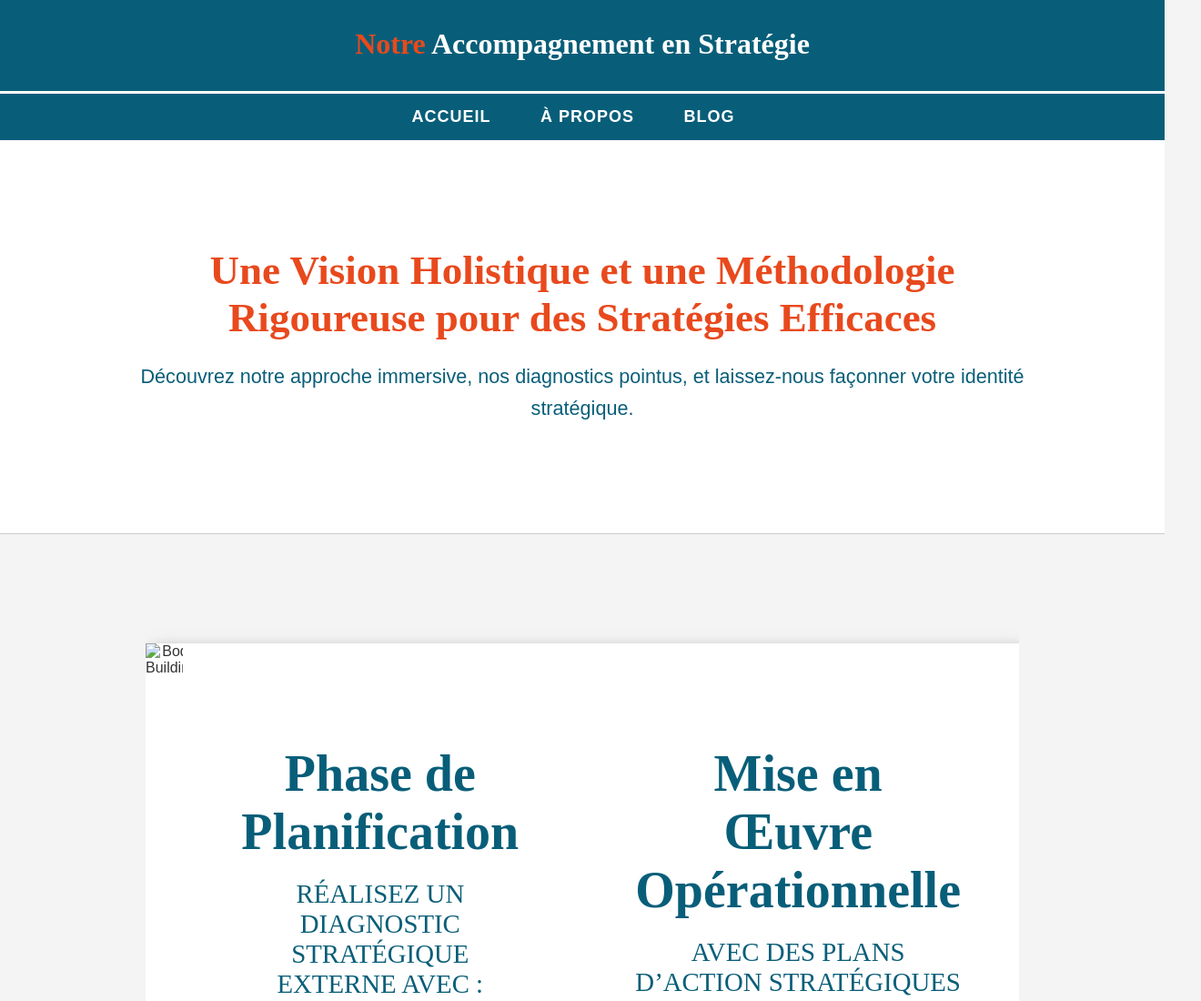
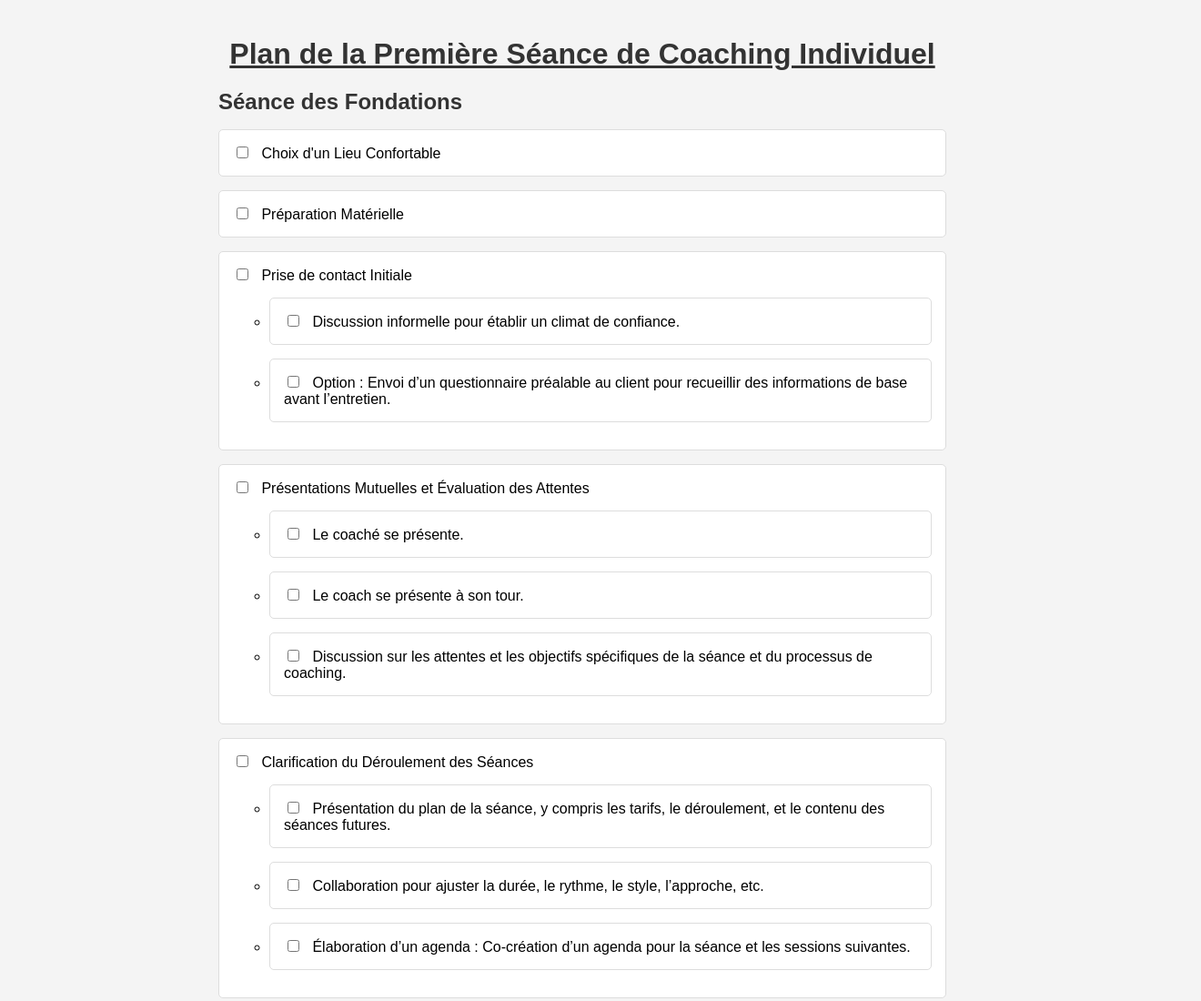
Before and after one commit to ghayfy/coaching-individuel, a plain HTML site: page index.html in a window 1280 px wide. Shown: the top 1100 px of the page at 91% size, 1320 px wide, since content can reach past the window. Drawn offline with Linux system fonts and the light colour scheme.

Commit message:
Update index.html

```diff
--- a/index.html
+++ b/index.html
@@ -1,371 +1,145 @@
 <!DOCTYPE html>
 <html lang="fr">
-
 <head>
 <meta charset="UTF-8">
 <meta name="viewport" content="width=device-width, initial-scale=1.0">
-    <title>Notre Accompagnement en Stratégie</title>
+<title>Plan de la Première Séance de Coaching Individuel</title>
 <style>
 body {
-            font-family: 'Arial', sans-serif;
+  font-family: Arial, sans-serif;
+  background-color: #f4f4f4;
+  padding: 20px;
   margin: 0;
-            padding: 0;
-            background-color: #f4f4f4;
-            color: #333;
-        }
-
-        h1, h2, h4 {
-            font-family: 'Playfair Display', serif;
 }
 
 .container {
-            width: 80%;
+  max-width: 800px;
   margin: auto;
-            overflow: hidden;
 }
 
-        header {
-            background: #085e79;
-            color: white;
-            padding-top: 30px;
-            min-height: 70px;
-            border-bottom: #fff 3px solid;
+h1 {
+  color: #333;
+  text-align: center;
+  font-size: 32px;
+  text-decoration: underline;
+  margin-bottom: 20px;
 }
 
-        header h1 {
-            margin: 0;
+h2 {
+  color: #333;
+  font-size: 24px;
+  margin-bottom: 10px;
 }
 
-        header .highlight,
-        header .current a {
-            color: #e8491d;
-            font-weight: bold;
-        }
-
-        header a:hover {
-            color: #cccccc;
-            font-weight: bold;
-        }
-
-
-        /* Nouveaux styles pour la navigation */
-nav {
-    background-color: #085e79;
-    padding: 15px;
-    text-align: center;
-}
-
-nav ul {
-    list-style: none;
-    margin: 0;
+.checklist {
+  list-style-type: none;
   padding: 0;
 }
 
-nav li {
-    display: inline-block;
-    margin-right: 20px; /* Espacement plus large entre les éléments */
+.checklist li {
+  background-color: #fff;
+  border: 1px solid #ddd;
+  border-radius: 5px;
+  padding: 15px;
+  margin: 15px 0;
+  transition: all 0.5s ease;
 }
 
-nav a {
-    text-decoration: none;
-    color: #fff;
-    font-weight: bold;
-    font-size: 18px; /* Taille de police légèrement plus grande */
-    text-transform: uppercase; /* Mise en majuscules */
-    letter-spacing: 1px; /* Espacement entre les caractères */
-    transition: color 0.3s ease-in-out;
-    padding: 10px 15px;
-    border-radius: 5px; /* Coins arrondis */
+.checklist li.checked {
+  background-color: #d4edda; /* Couleur de fond quand cochée (vert pâle) */
+  border-color: #c3e6cb; /* Couleur de la bordure quand cochée (vert) */
 }
 
-nav a:hover {
-    background-color: #ffcc00; /* Ajout d'une couleur de fond au survol */
-    color: #073f50; /* Changement de couleur au survol */
+.checklist li:hover {
+  box-shadow: 0 5px 15px rgba(0,0,0,0.1);
 }
 
-section {
-    padding: 20px; /* Ajustez l'espacement interne selon vos besoins */
-    text-align: center;
+.checklist input[type="checkbox"] {
+  margin-right: 10px;
+}
+
+@media (max-width: 600px) {
+  h1 {
+    font-size: 24px;
   }
 
   h2 {
-    color: #085e79;
-}
-.titre-services {
-    text-align: center; /* Centre le texte horizontalement */
-    font-size: 50px; /* Ajustez la taille du texte selon vos préférences */
+    font-size: 18px;
   }
 
-.container {
-    text-align: center;
-    margin-left: 2px; /* Ajout de marge à gauche du conteneur */
-    margin-right: 2px; /* Ajout de marge à droite du conteneur */
-}
-
-        section {
-            height: 100%;
-            display: flex;
-            align-items: center;
-            justify-content: center;
-            padding: 2.5rem;
-            border-bottom: 1px solid #ccc;
-            padding-bottom: 2.5rem;
-            margin-bottom: 2.5rem;
-        }
-
-        .container {
-            width: 80%;
-            margin: auto;
-            overflow: hidden;
-        }
-
-        /* Styles pour la section showcase */
-        #showcase {
-            padding: 80px 0;
-            text-align: center;
-            font-size: 18px; /* Ajustement de la taille de la police */
-            background-color: #ffffff;
-            color: #085e79;
-        }
-
-        #showcase h1 {
-            font-size: 2.5em;
-            color: #e8491d;
-            margin-bottom: 20px; /* Ajout de marge en bas */
-        }
-
-        #showcase p {
-            font-size: 1.2em;
-            line-height: 1.6em;
-            margin-bottom: 40px; /* Ajout de marge en bas */
-        }
-
-        /* Styles pour la section content */
-        .content {
-            display: flex;
-            background-color: #fff;
-            box-shadow: 0.5rem 0.5rem 1rem rgba(0, 0, 0, 0.5);
-            margin-top: 40px; /* Ajout de marge en haut */
-        }
-
-        .content-img {
-            flex: 1;
-            overflow: hidden; /* Masque les images qui dépassent */
-        }
-
-        .content-img img {
-            width: 100%;
-            height: 100%;
-            object-fit: cover;
-        }
-
-        .content-text {
-            flex: 1.5;
-            padding: 4rem;
-        }
-
-        .content-title {
-            font-family: 'Playfair Display', serif;
-            color: #085e79;
-            font-size: 3.5rem; /* Ajustement de la taille de la police */
-            margin-bottom: 20px; /* Ajout de marge en bas */
-        }
-
-        .content-subtitle {
-            font-size: 1.8rem; /* Ajustement de la taille de la police */
-            font-weight: 500; /* Ajustement du poids de la police */
-            text-transform: uppercase;
-            color: #085e79;
-            margin: 0.5rem 0 2rem;
-        }
-
-        .content-paragraph {
-            font-size: 1.6rem;
-            margin-bottom: 2rem;
-            color: #085e79; /* Couleur de texte légèrement modifiée */
-        }
-
-
-
-
-        /* Nouveau style pour le footer */
-footer {
-    background-color: #073f50;
-    color: #fff;
-    text-align: center;
-    padding: 20px;
-    position: relative;
-    bottom: 0;
-    width: 100%;
-}
-
-footer p {
-    font-size: 16px;
-    margin-bottom: 10px;
-}
-
-footer a {
-    text-decoration: none;
-    color: white;
-    margin: 0 15px;
-    transition: color 0.3s ease-in-out;
-}
-
-footer a:hover {
-    color: #ffcc00; /* Changement de couleur au survol */
-}
-
-.social-icons {
-    margin-top: 20px;
-}
-
-.social-icons a {
-    margin: 0 15px;
-    text-decoration: none;
-    color: #fff;
-    font-size: 24px;
-    transition: color 0.3s ease-in-out;
-}
-
-.social-icons a:hover {
-    color: #0e76a8 ; /* Changement de couleur au survol */
-}
-
-.contact-info {
-    margin-top: 20px;
-}
-
-
-
-        /* Ajout de styles pour les petits écrans */
-        @media screen and (max-width: 756px) {
-            .content {
-                flex-direction: column;
-                text-align: center;
-            }
-
-            .content-img {
-                height: 350px;
-                width: 100%;
+  .checklist li {
+    padding: 10px;
+    margin: 10px 0;
   }
 }
-
-
-        @media screen and (max-width: 1100px) {
-            .content-text {
-                flex: 1;
-            }
-        }
-
-        @media screen and (max-width: 960px) {
-            .content-text .content-paragraph {
-                font-size: 1.4rem;
-                margin-bottom: 1.6rem;
-            }
-
-            .content-text .content-subtitle {
-                font-size: 2rem;
-            }
-
-            .content-text .content-title {
-                font-size: 3.2rem;
-            }
-        }
-
-        @media screen and (max-width: 756px) {
-            .content {
-                flex-direction: column;
-                text-align: center;
-            }
-
-            .content-text .content-paragraph {
-                text-align: justify;
-            }
-
-            .content-img {
-                height: 350px;
-                width: 100%;
-            }
-        }
-
-        @media screen and (max-width: 456px) {
-            .content-text .content-paragraph {
-                font-size: 1.2rem;
-            }
-            .content-text .content-subtitle {
-                font-size: 1.72rem;
-            }
-
-            .content-text .content-title {
-                font-size: 2.7rem;
-            }
-        }
-
-
 </style>
 </head>
+<body>
 
-<body>
-    <header>
 <div class="container">
-            <h1><span class="highlight">Notre</span> Accompagnement en Stratégie</h1>
-        </div>
-    </header>
-    <nav>
+
+  <h1>Plan de la Première Séance de Coaching Individuel</h1>
+
+  <h2>Séance des Fondations</h2>
+
+  <ul class="checklist">
+    <li><input type="checkbox" onclick="toggleCheckbox(this)"> Choix d'un Lieu Confortable</li>
+    <li><input type="checkbox" onclick="toggleCheckbox(this)"> Préparation Matérielle</li>
+    <li><input type="checkbox" onclick="toggleCheckbox(this)"> Prise de contact Initiale
       <ul>
-            <li><a href="index.html">Accueil</a></li>
-            <li><a href="a-propos.html">À propos</a></li>
-            <li><a href="pov.html">Blog</a></li>
+        <li><input type="checkbox" onclick="toggleCheckbox(this)"> Discussion informelle pour établir un climat de confiance.</li>
+        <li><input type="checkbox" onclick="toggleCheckbox(this)"> Option : Envoi d’un questionnaire préalable au client pour recueillir des informations de base avant l’entretien.</li>
       </ul>
-    </nav>
+    </li>
+    <li><input type="checkbox" onclick="toggleCheckbox(this)"> Présentations Mutuelles et Évaluation des Attentes
+      <ul>
+        <li><input type="checkbox" onclick="toggleCheckbox(this)"> Le coaché se présente.</li>
+        <li><input type="checkbox" onclick="toggleCheckbox(this)"> Le coach se présente à son tour.</li>
+        <li><input type="checkbox" onclick="toggleCheckbox(this)"> Discussion sur les attentes et les objectifs spécifiques de la séance et du processus de coaching.</li>
+      </ul>
+    </li>
+    <li><input type="checkbox" onclick="toggleCheckbox(this)"> Clarification du Déroulement des Séances
+      <ul>
+        <li><input type="checkbox" onclick="toggleCheckbox(this)"> Présentation du plan de la séance, y compris les tarifs, le déroulement, et le contenu des séances futures.</li>
+        <li><input type="checkbox" onclick="toggleCheckbox(this)"> Collaboration pour ajuster la durée, le rythme, le style, l’approche, etc.</li>
+        <li><input type="checkbox" onclick="toggleCheckbox(this)"> Élaboration d’un agenda : Co-création d’un agenda pour la séance et les sessions suivantes.</li>
+      </ul>
+    </li>
+    <li><input type="checkbox" onclick="toggleCheckbox(this)"> Définition du Coaching et Cadre de Fonctionnement
+      <ul>
+        <li><input type="checkbox" onclick="toggleCheckbox(this)"> Demande de la propre définition du coaching au client.</li>
+        <li><input type="checkbox" onclick="toggleCheckbox(this)"> Partage de la propre définition du coaching du coach.</li>
+        <li><input type="checkbox" onclick="toggleCheckbox(this)"> Clarification des limites et rappel des obligations professionnelles, y compris le secret professionnel.</li>
+        <li><input type="checkbox" onclick="toggleCheckbox(this)"> Discussion détaillée sur le processus de coaching et clarification des responsabilités du coaché et du coach.</li>
+      </ul>
+    </li>
+    <li><input type="checkbox" onclick="toggleCheckbox(this)"> Discussion sur les Ressources et Outils
+      <ul>
+        <li><input type="checkbox" onclick="toggleCheckbox(this)"> Exploration des ressources actuelles du coaché.</li>
+        <li><input type="checkbox" onclick="toggleCheckbox(this)"> Révision des outils de coaching utilisés pendant le processus.</li>
+      </ul>
+    </li>
+    <li><input type="checkbox" onclick="toggleCheckbox(this)"> Évaluation de la Motivation
+      <ul>
+        <li><input type="checkbox" onclick="toggleCheckbox(this)"> Évaluation de la motivation du coaché envers le processus de coaching.</li>
+        <li><input type="checkbox" onclick="toggleCheckbox(this)"> Identification des obstacles potentiels.</li>
+      </ul>
+    </li>
+    <li><input type="checkbox" onclick="toggleCheckbox(this)"> Finalisation et Engagement
+      <ul>
+        <li><input type="checkbox" onclick="toggleCheckbox(this)"> Co-création d’un contrat de démarche : Définition conjointe des objectifs du client et du nombre de séances nécessaires.</li>
+        <li><input type="checkbox" onclick="toggleCheckbox(this)"> Encouragement du client à prendre des notes et à s’engager activement dans le processus.</li>
+      </ul>
+    </li>
+  </ul>
 
-    <section id="showcase">
-        <div class="container">
-            <h1>Une Vision Holistique et une Méthodologie Rigoureuse pour des Stratégies Efficaces</h1>
-            <p>Découvrez notre approche immersive, nos diagnostics pointus, et laissez-nous façonner votre identité stratégique.</p>
-        </div>
-    </section>
-
-    <section>
-        <div class="container">
-            <div class="content">
-                <div class="content-img">
-                    <img src="action.png" alt="Body Building">
-                </div>
-                <div class="content-text">
-                    <h2 class="content-title">Phase de Planification</h2>
-                    <h4 class="content-subtitle">Réalisez un diagnostic stratégique externe avec :</h4>
-                    <p class="content-paragraph">* Les tendances macro-environnementales (modèle PESTEL : politiques, économiques, socio-culturelles, technologiques, environnementales, réglementaires) et construction de scénarios chiffrés.</p>
-                    <p class="content-paragraph">* L’analyse de votre micro-environnement (secteur, concurrence au sens large).</p>
-                </div>
-                <div class="content-text">
-                    <h2 class="content-title">Mise en Œuvre Opérationnelle</h2>
-                    <h4 class="content-subtitle">Avec des Plans d’action stratégiques alignez-vous, corrigez les faiblesses, anticipez les évolutions réglementaires. Nous vous guidons à chaque étape.</h4>
-                </div>
-            </div>
-        </div>
-    </section>
-
-    <footer>
-        <div class="footer-links">
-            <a href="mentions-legales.html" class="mentions-legales">Mentions légales</a>
-            <a href="index.html">Accueil</a>
-            <a href="a-propos.html">À propos</a>
-            <a href="pov.html">Blog</a>
-        </div>
-        <div class="social-icons">
-            <!-- Icônes de médias sociaux avec Font Awesome -->
-            <a href="#" target="_blank"><i class="fab fa-linkedin"></i></a>
 </div>
 
-        <div class="contact-info">
-            <p>Email: contact@taiqo.fr</p>
-            <p>Téléphone: +33 123 456 789</p>
-        </div>
-
-        <p>&copy; 2023 Taïqo. Tous droits réservés.</p>
-    </footer>
+<script>
+function toggleCheckbox(checkbox) {
+  checkbox.parentNode.classList.toggle('checked', checkbox.checked);
+}
+</script>
 
 </body>
-
 </html>
```
Lines whose indentation alone changed are shown as unchanged.
